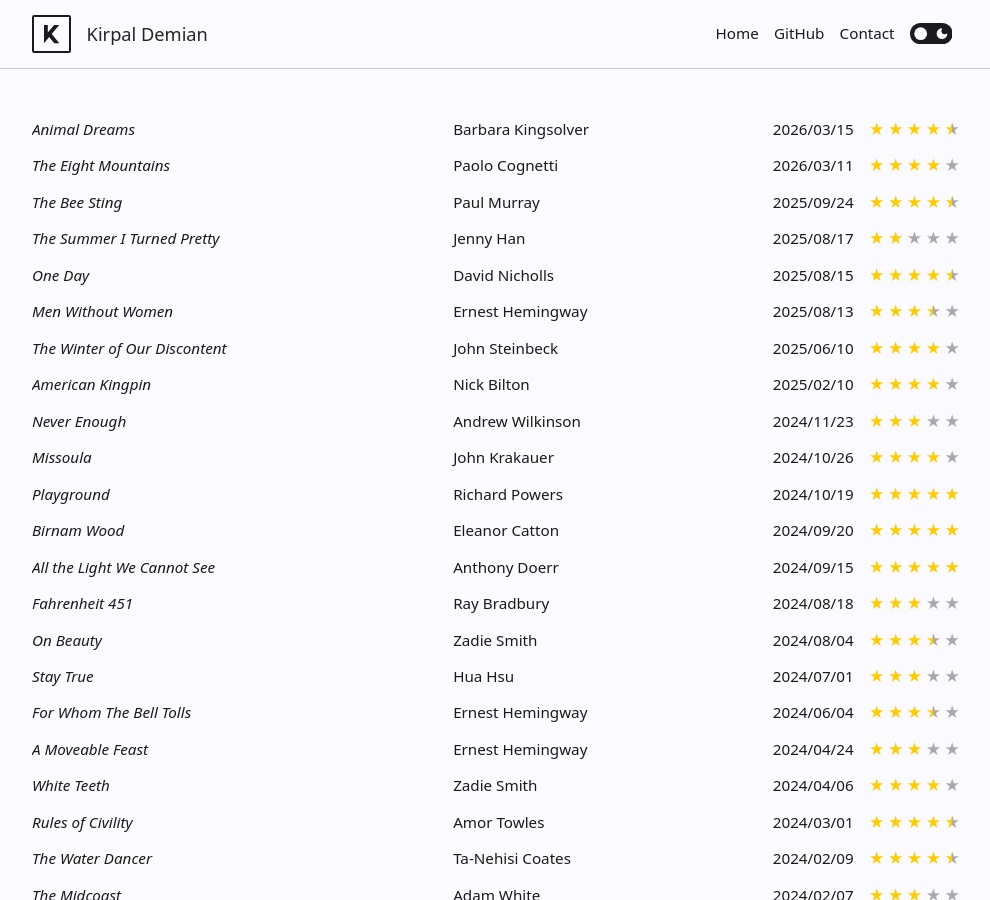
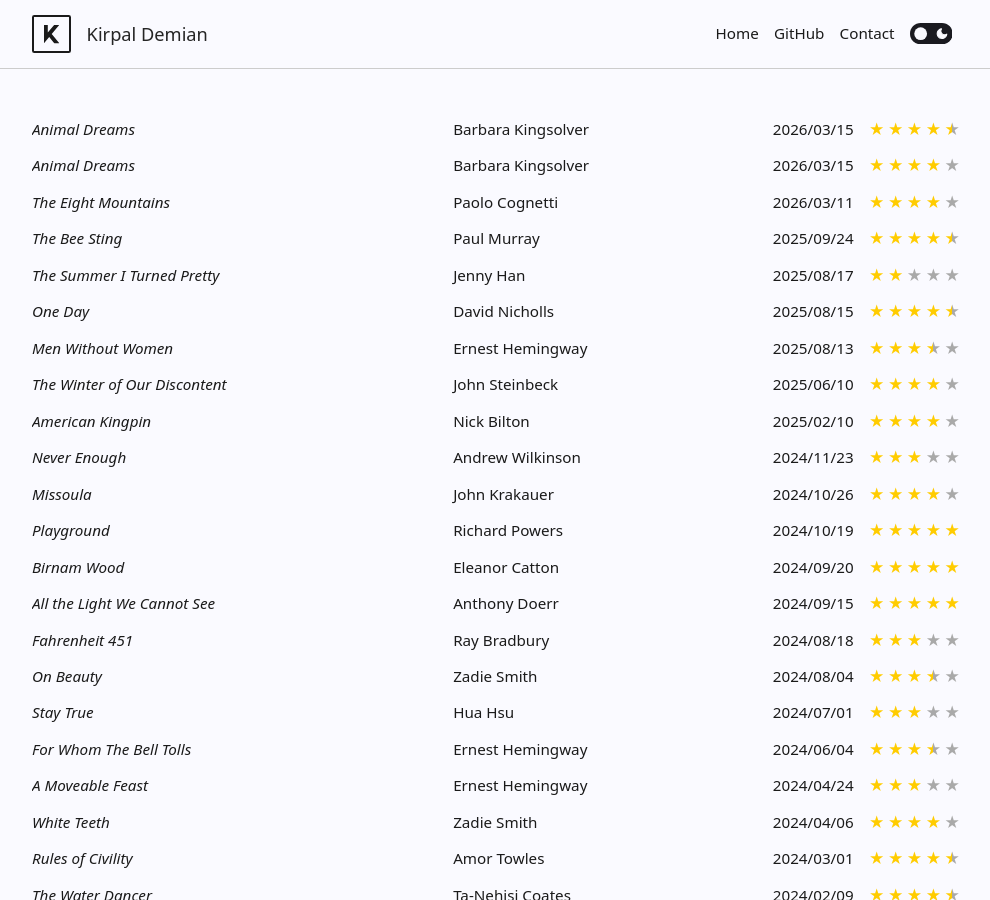
Before and after one commit to Kirpal/kirpal, a Jekyll site: the page built from reading.html, in a window 1280 px wide and 900 px high. Shown: the whole window, without its empty margins (144-1134 px from the left). Built offline with Jekyll 4.4.1, drawn with Linux system fonts in a browser that asks for light colours.

Commit message:
Update reading log

```diff
--- a/_data/reading.yml
+++ b/_data/reading.yml
@@ -1,3 +1,10 @@
+- title: "Animal Dreams"
+  author: Barbara Kingsolver
+  isbn: 0062278509
+  status: read
+  date_finished: 2026/03/15
+  rating: 4
+
 - title: Animal Dreams
   author: Barbara Kingsolver
   isbn: 9780062278500
```
